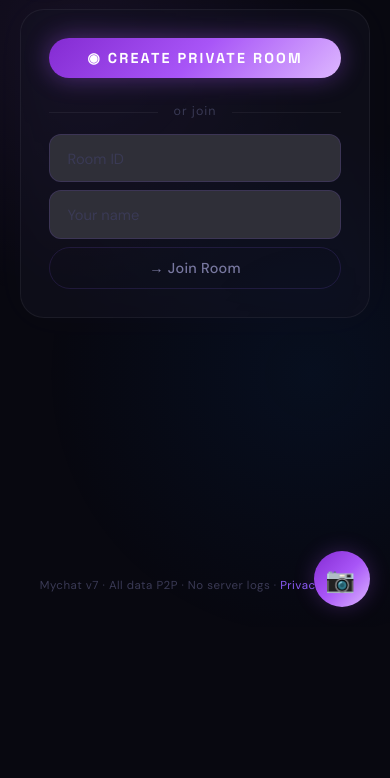
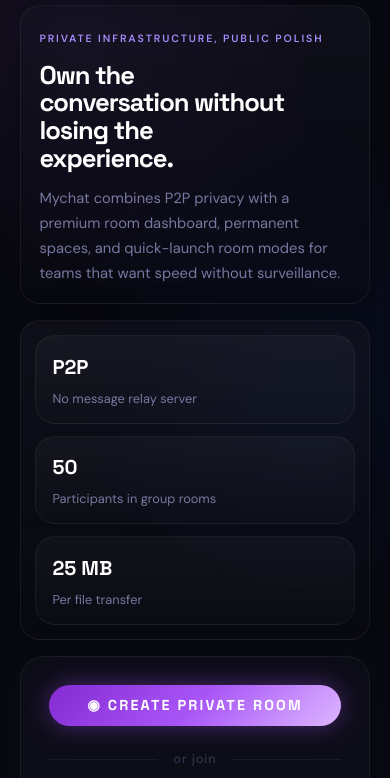
Before and after one commit to dhruv-dk17/mychat_v7, a plain HTML site: page frontend/index.html in a window 390 px wide. Shown: the part 217-995 px from the top of the page. Before the commit the page ends 844 px from the top, so only its background shows below. Drawn offline with nearby package versions, Linux system fonts and the light colour scheme.

Commit message:
feat: Implement initial Mychat application by adding core frontend HTML/CSS and backend server files.

```diff
--- a/frontend/assets/css/home.css
+++ b/frontend/assets/css/home.css
@@ -249,6 +249,90 @@
   z-index: 0;
 }
 
+.hero-strip {
+  display: grid;
+  grid-template-columns: minmax(0, 1.4fr) minmax(280px, 0.9fr);
+  gap: 1rem;
+  padding: 0 2.5rem 1.25rem;
+  position: relative;
+  z-index: 1;
+}
+
+.hero-copy,
+.hero-metrics {
+  background: linear-gradient(180deg, rgba(18, 18, 30, 0.72), rgba(8, 8, 16, 0.58));
+  border: 1px solid rgba(255, 255, 255, 0.06);
+  border-radius: var(--r-2xl);
+  backdrop-filter: blur(24px);
+  -webkit-backdrop-filter: blur(24px);
+  box-shadow: 0 24px 60px rgba(0, 0, 0, 0.24);
+}
+
+.hero-copy {
+  padding: 1.5rem 1.6rem;
+}
+
+.hero-eyebrow {
+  display: inline-flex;
+  align-items: center;
+  gap: 0.4rem;
+  margin-bottom: 0.85rem;
+  font-size: 0.66rem;
+  font-weight: 700;
+  letter-spacing: 0.18em;
+  text-transform: uppercase;
+  color: var(--accent-bright);
+}
+
+.hero-copy h1 {
+  font-family: var(--ff-head);
+  font-size: clamp(1.6rem, 2.2vw, 2.35rem);
+  line-height: 1.08;
+  letter-spacing: -0.04em;
+  margin-bottom: 0.85rem;
+  color: var(--text-white);
+  max-width: 15ch;
+}
+
+.hero-copy p {
+  max-width: 58ch;
+  color: var(--text-dim);
+  font-size: 0.92rem;
+  line-height: 1.7;
+}
+
+.hero-metrics {
+  display: grid;
+  grid-template-columns: repeat(3, minmax(0, 1fr));
+  gap: 0.75rem;
+  padding: 0.9rem;
+}
+
+.metric-card {
+  display: flex;
+  flex-direction: column;
+  justify-content: space-between;
+  min-height: 120px;
+  padding: 1rem;
+  border-radius: var(--r-xl);
+  background: linear-gradient(180deg, rgba(255, 255, 255, 0.04), rgba(255, 255, 255, 0.015));
+  border: 1px solid rgba(255, 255, 255, 0.05);
+}
+
+.metric-value {
+  font-family: var(--ff-head);
+  font-size: 1.25rem;
+  font-weight: 700;
+  color: var(--text-white);
+}
+
+.metric-label {
+  margin-top: 0.45rem;
+  color: var(--text-dim);
+  font-size: 0.8rem;
+  line-height: 1.45;
+}
+
 /* ── Content Header ──────────────────────────── */
 .content-header {
   display: flex;
@@ -460,7 +544,30 @@
 
   .home-content { min-height: calc(100vh - 60px); }
 
-  .content-header { padding: 1.25rem 1.25rem 0.75rem; }
+  .hero-strip {
+    grid-template-columns: 1fr;
+    padding: 0 1.25rem 1rem;
+  }
+
+  .hero-copy,
+  .hero-metrics {
+    border-radius: var(--r-xl);
+  }
+
+  .hero-copy {
+    padding: 1.15rem 1.15rem 1.05rem;
+  }
+
+  .hero-metrics {
+    grid-template-columns: 1fr;
+  }
+
+  .metric-card {
+    min-height: auto;
+    padding: 0.9rem 1rem;
+  }
+
+  .content-header { padding: 1rem 1.25rem 0.75rem; }
 
   .room-panel { padding: 0 1.25rem 2rem; }
 
--- a/frontend/index.html
+++ b/frontend/index.html
@@ -118,6 +118,32 @@
           <div class="content-header-sub" id="content-header-sub">Direct P2P connection. End-to-end encrypted. 2 people max.</div>
         </div>
       </div>
+
+      <!-- Premium product strip -->
+      <section class="hero-strip" aria-label="Product highlights">
+        <div class="hero-copy">
+          <div class="hero-eyebrow">Private infrastructure, public polish</div>
+          <h1>Own the conversation without losing the experience.</h1>
+          <p>
+            Mychat combines P2P privacy with a premium room dashboard, permanent spaces,
+            and quick-launch room modes for teams that want speed without surveillance.
+          </p>
+        </div>
+        <div class="hero-metrics">
+          <div class="metric-card">
+            <span class="metric-value">P2P</span>
+            <span class="metric-label">No message relay server</span>
+          </div>
+          <div class="metric-card">
+            <span class="metric-value">50</span>
+            <span class="metric-label">Participants in group rooms</span>
+          </div>
+          <div class="metric-card">
+            <span class="metric-value">25 MB</span>
+            <span class="metric-label">Per file transfer</span>
+          </div>
+        </div>
+      </section>
 
       <!-- ── PRIVATE ROOM PANEL ── -->
       <div class="room-panel active" id="panel-private">
```
Also changed, not shown: backend/src/server.js (+25 -9 lines), frontend/assets/css/chat.css (+22 -5 lines), frontend/chat.html (+1 -0 lines).
